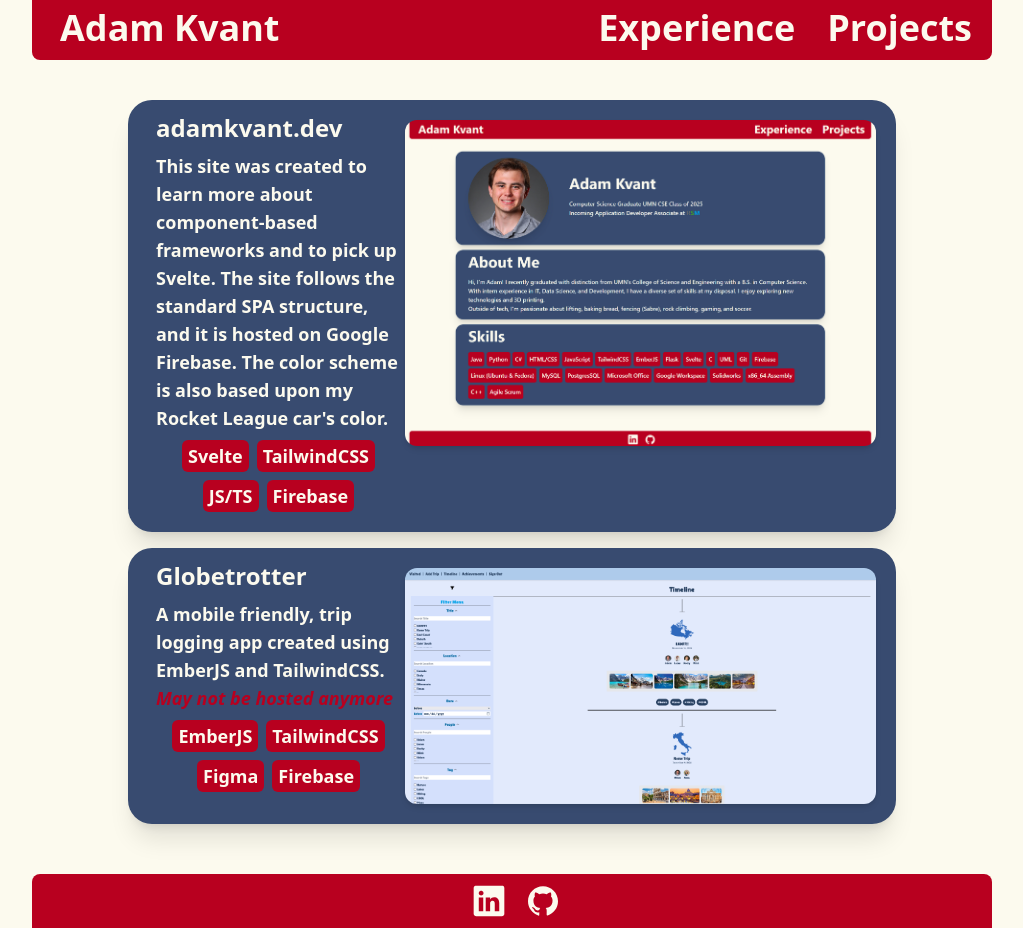
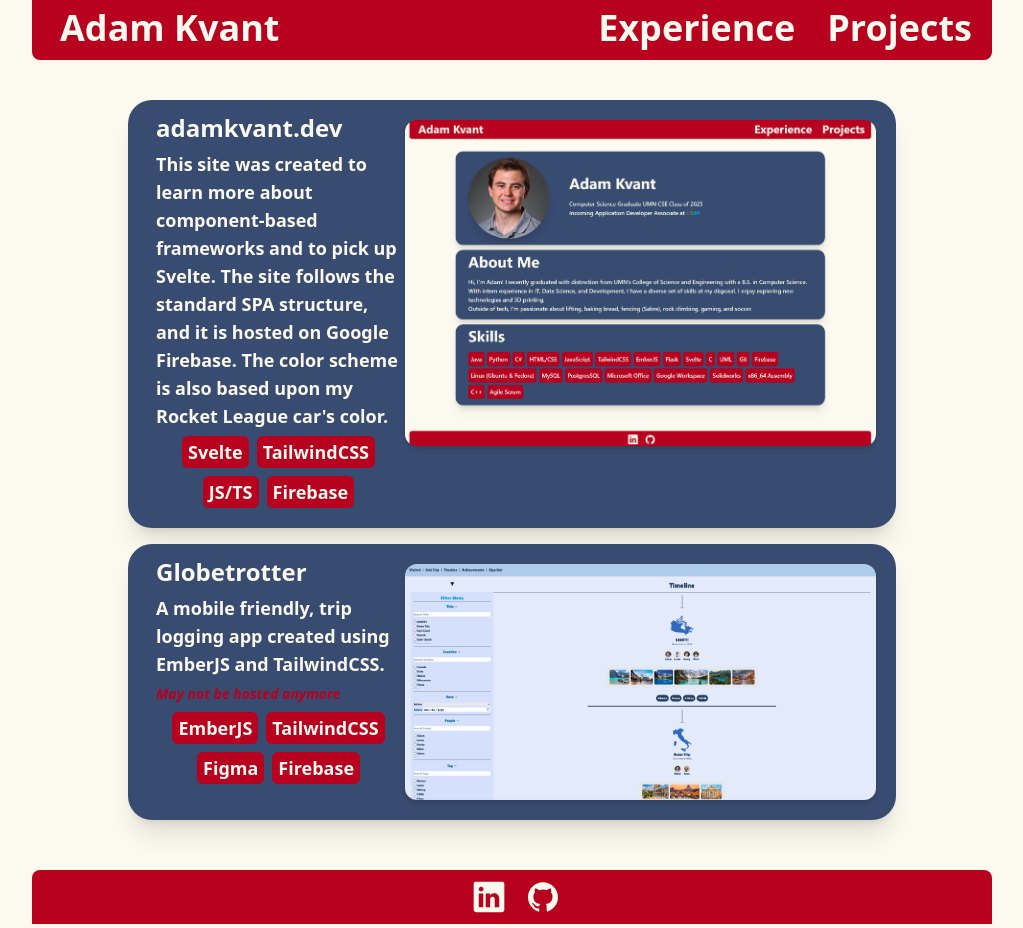
Before and after one commit to AdamKvant/AdamKvantSite, a SvelteKit app: page /projects in a window 1280 px wide. Shown: the whole page, without its empty margins (128-1151 px from the left). Built offline with nearby package versions, Linux system fonts and the light colour scheme.

Commit message:
reformatted disclaimer and projects

```diff
--- a/src/components/Projects.svelte
+++ b/src/components/Projects.svelte
@@ -25,13 +25,13 @@
   <div class="flex flex-col space-y-4 w-full items-center my-10">
     {#each projects as item}
       <a href={item.link} class="Card flex flex-row shadow-2xl">
-        <div class="mt-3 mb-0 ml-7 mr-1 space-y-2 w-1/3">
+        <div class="mt-3 mb-0 ml-7 mr-1 space-y-1.5 w-1/3">
           <h2 class="text-2xl font-bold text-[#FCFAEE]">{item.title}</h2>
           {#if item.description}
             <p>{item.description}
               {#if item.disclaimer}
                 <br>
-                <span class="italic text-[#B8001F]">May not be hosted anymore</span>
+                <span class="italic text-[#B8001F] text-sm">May not be hosted anymore</span>
               {/if}
             </p>
           {/if}
```
